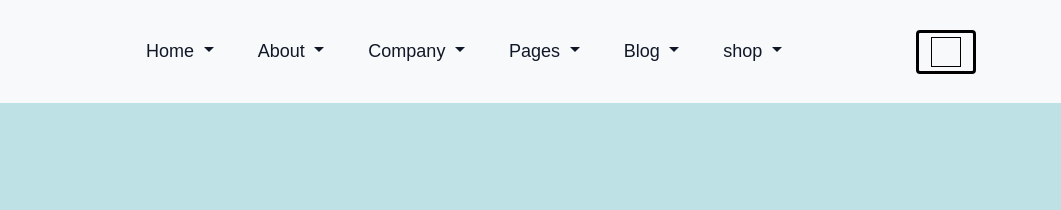
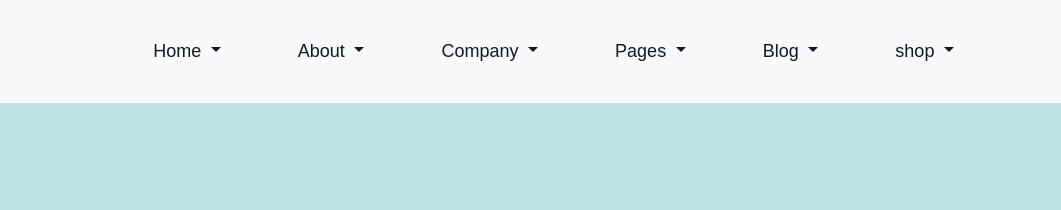
Before and after one commit to anasn5020/AgonByAnas, a plain HTML site: page index.html in a window 1280 px wide. Shown: the top 210 px of the page, 219-1280 px from the left. Drawn offline with nearby package versions, Linux system fonts and the light colour scheme.

Commit message:
yes done changes

```diff
--- a/assets/css/Agon-style.css
+++ b/assets/css/Agon-style.css
@@ -2056,6 +2056,9 @@ form {
   }
 }
 @media screen and (min-width: 769px) and (max-width: 1024px) {
+  .navbar-toggler {
+    display: none;
+}
   #payment img {
     width: 150px;
     border-radius: 15px;
@@ -2095,4 +2098,10 @@ form {
   .lastanimated-img {
     left: 386px;
   }
-}
+  .navbar-toggler {
+    display: none;
+}
+.nav li {
+  padding: 30px 22px 30px 55px;
+}
+}
--- a/index.html
+++ b/index.html
@@ -36,7 +36,7 @@
           <img src="assets/images/logo.svg" alt="" />
         </a>
 
-        <div>
+        <div id="menuu">
           <ul class="nav">
             <div class="dropdown">
               <li
@@ -159,11 +159,11 @@
         </div>
 
         <button
-          class="navbar-toggler collapsed"
+          class="navbar-toggler navbar-expand-sm"
           type="button"
           data-bs-toggle="collapse"
-          data-bs-target="#"
-          aria-controls="#"
+          data-bs-target="#menuu"
+          aria-controls="#menuu"
           aria-expanded="false"
         >
           <span class="navbar-toggler-icon"></span>
```
